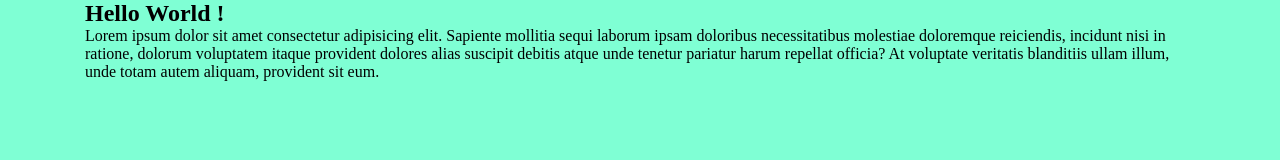
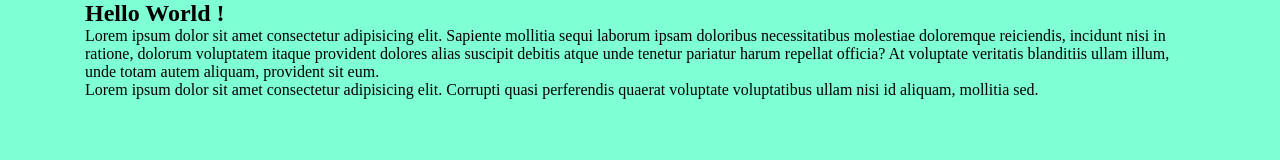
Before and after one commit to mchamoudadev/github, a plain HTML site: page index.html in a window 1280 px wide. Drawn offline with Linux system fonts and the light colour scheme.

Commit message:
added new paragraph

```diff
--- a/index.html
+++ b/index.html
@@ -19,6 +19,11 @@
 					pariatur harum repellat officia? At voluptate veritatis blanditiis
 					ullam illum, unde totam autem aliquam, provident sit eum.
 				</p>
+				<p>
+					Lorem ipsum dolor sit amet consectetur adipisicing elit. Corrupti
+					quasi perferendis quaerat voluptate voluptatibus ullam nisi id
+					aliquam, mollitia sed.
+				</p>
 			</div>
 		</section>
 	</body>
```
